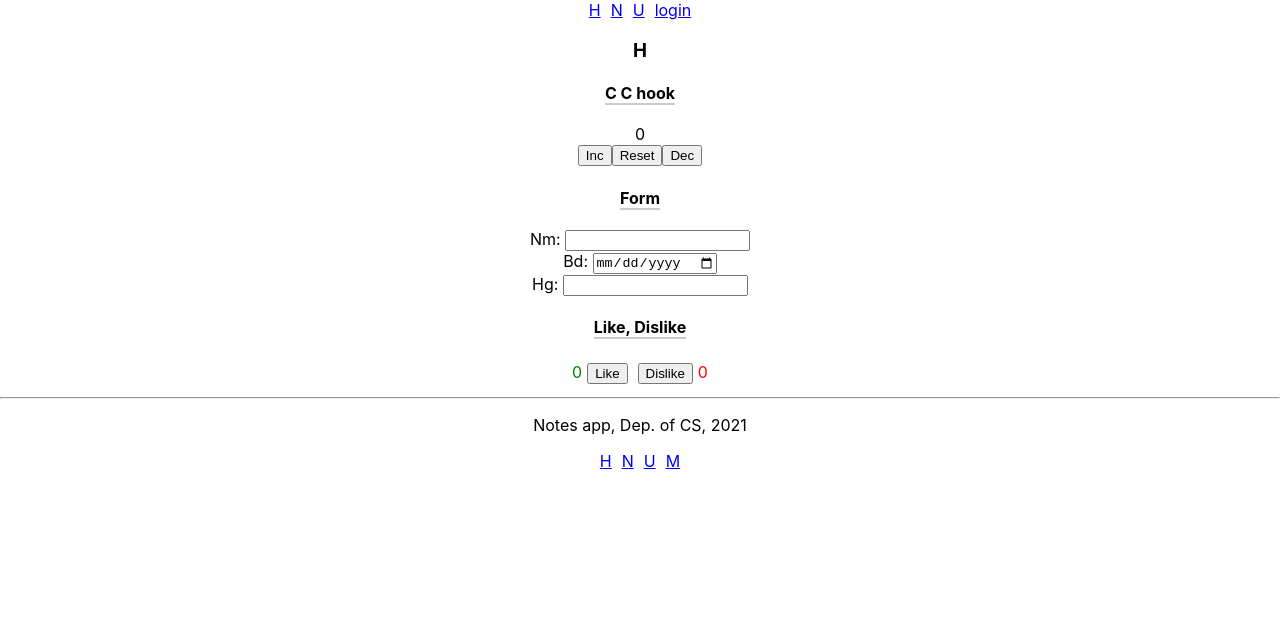
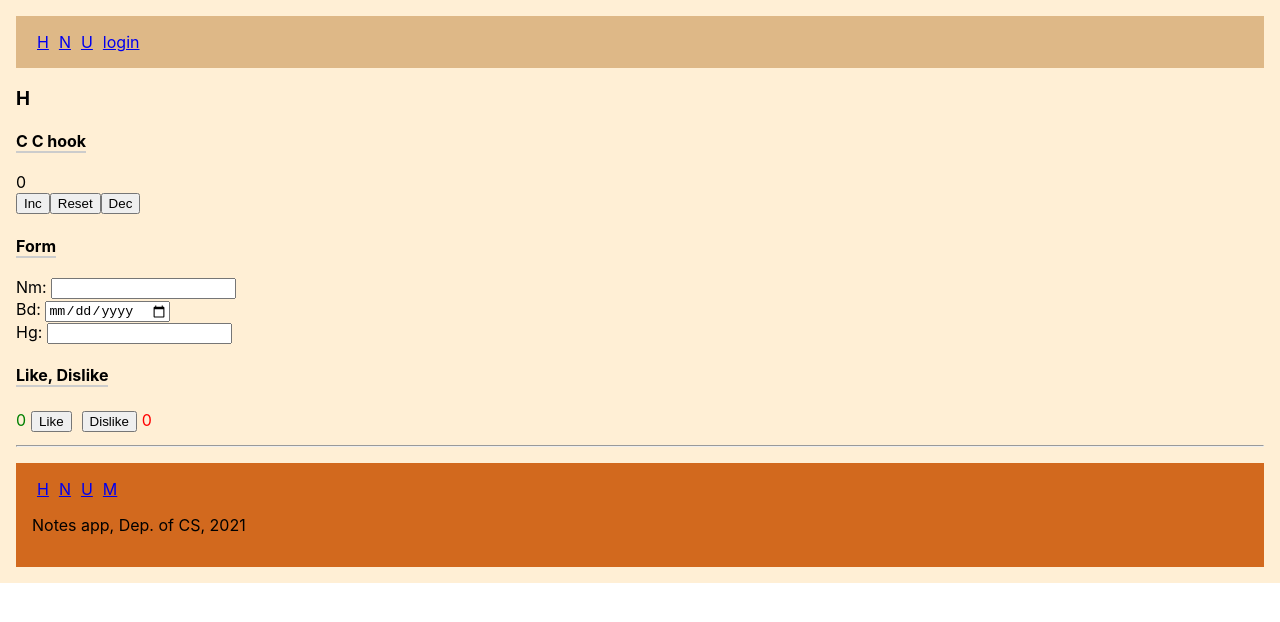
Before and after one commit to techBoolo/react-router, a React (Create React App) app: page / in a window 1280 px wide. Shown: the top 622 px of the page. Built offline with nearby package versions, Linux system fonts and the light colour scheme.

Commit message:
style the app with styled-components

```diff
--- a/package.json
+++ b/package.json
@@ -10,6 +10,7 @@
     "react-dom": "^17.0.2",
     "react-router-dom": "^5.2.0",
     "react-scripts": "4.0.3",
+    "styled-components": "^5.3.0",
     "web-vitals": "^1.1.1"
   },
   "scripts": {
--- a/src/App.js
+++ b/src/App.js
@@ -1,8 +1,34 @@
 import { useState } from 'react';
 import { Switch, Route, Link, useHistory, Redirect, useRouteMatch } from 'react-router-dom';
 import { useCounter, useField } from './customHook';
+import styled from 'styled-components';
+
 import './App.css';
 
+const Button = styled.button`
+  background: Bisque;
+  font-size: 1em;
+  margin: 1em;
+  padding: 0.25em 1em;
+  border: 2px solid Chocolate;
+  border-radius: 3px;
+`
+const Input = styled.input`
+  margin: 0.25em;
+`
+const Page = styled.div`
+  padding: 1em;
+  background: papayawhip;
+`
+const Navigation = styled.div`
+  background: BurlyWood;
+  padding: 1em;
+`
+const Footer = styled.div`
+  background: Chocolate;
+  padding: 1em;
+  margin-top: 1em;
+`
 const notes = [
   { content: 'C1', id: 1},
   { content: 'C2', id: 2},
@@ -37,12 +63,12 @@
       <h3>Li</h3>
       <form onSubmit={handleSubmit}>
           <div>
-            Nm: <input />
+            Nm: <Input />
           </div>
           <div>
-            P: <input type='password'/>
+            P: <Input type='password'/>
           </div>
-          <button type='submit'>Li</button>
+          <Button type='submit'>Li</Button>
         </form>
       </div>
     )
@@ -74,8 +100,8 @@
   const border = { borderBottom: "2px solid #ccc" }
 
   return (
-    <div className="App">
-        <div>
+    <Page>
+        <Navigation>
           <Link to='/'  style={padding}>H</Link>
           <Link to='/notes'  style={padding}>N</Link>
           <Link to='/users' style={padding}>U</Link>
@@ -83,7 +109,7 @@
           ? <em>{ user } logged in</em>
           : <Link to='/login' style={padding}>login</Link>
           }
-        </div>
+        </Navigation>
         <Switch>
           <Route path='/notes/:id'><Note note={note} /></Route>
           <Route path='/users'>
@@ -121,16 +147,18 @@
           <span style={{ color: 'red'}}>{ disLike.value }</span>
         </div>
         <hr />
-        <div>
-          <p>Notes app, Dep. of CS, 2021</p>
-        </div>
+        <Footer>
           <div>
             <Link to='/'  style={padding}>H</Link>
             <Link to='/notes'  style={padding}>N</Link>
             <Link to='/users' style={padding}>U</Link>
             <Link to='/more' style={padding}>M</Link>
           </div>
+          <div>
+            <p>Notes app, Dep. of CS, 2021</p>
           </div>
+        </Footer>
+    </Page>
   );
 }
 
```
Also changed, not shown: 1 other file (tests, documents, lock files or other folders). Lines whose indentation alone changed are shown as unchanged.
